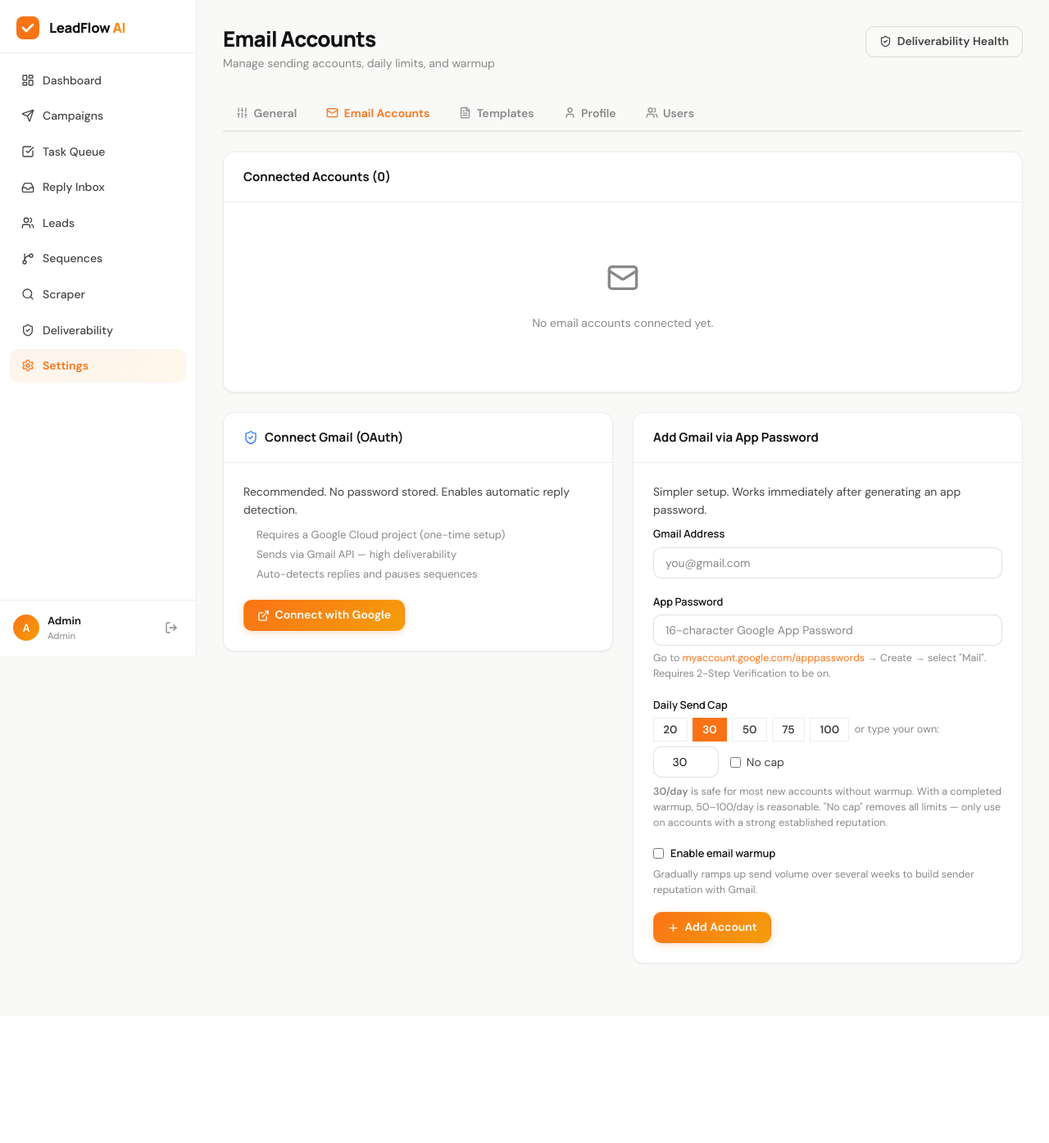
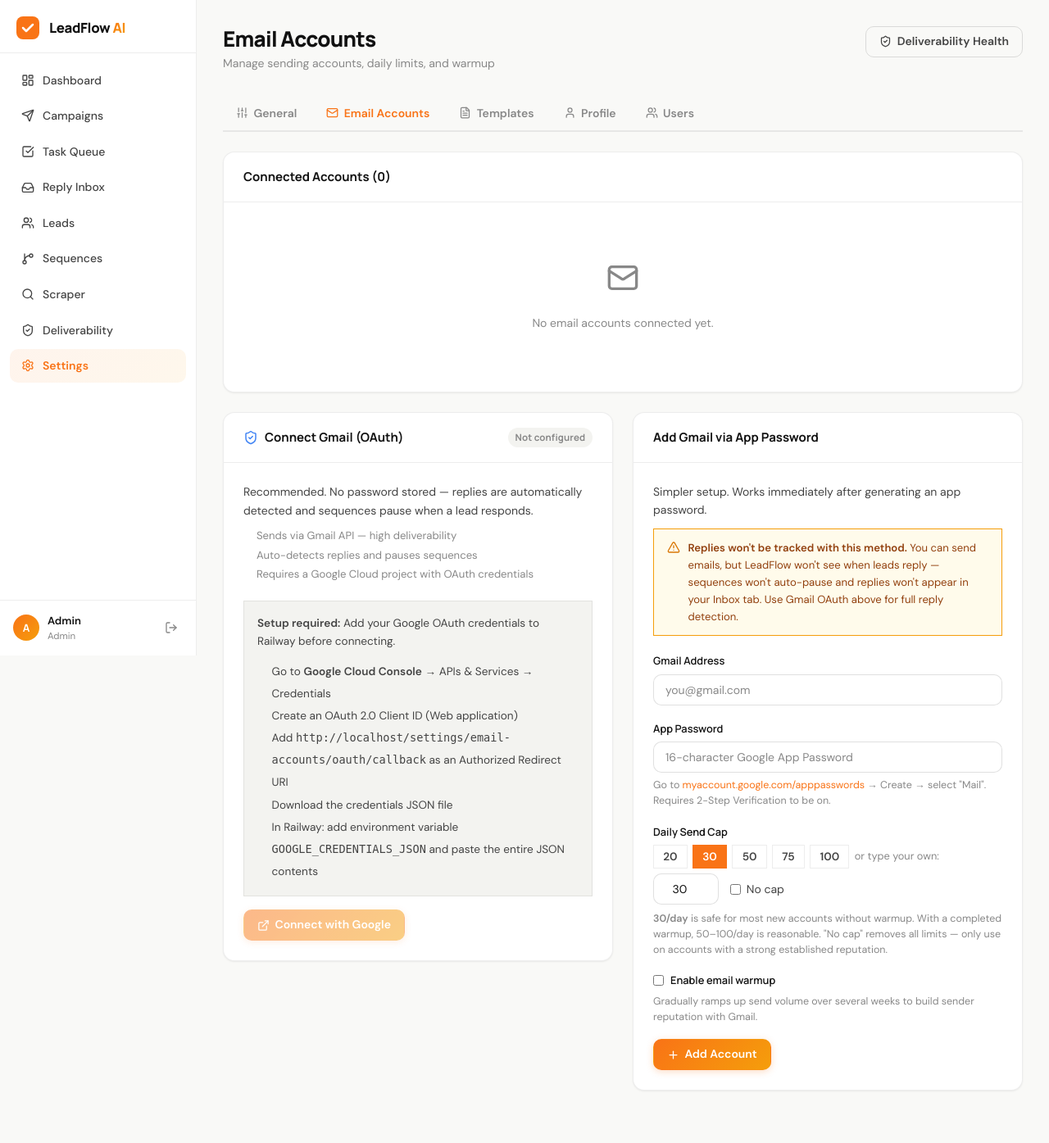
Before and after one commit to evanfay/leadflow-ai, a Flask app: page /settings/email-accounts in a window 1280 px wide. Shown: the whole page at 82% size. Before the commit the page ends 1177 px from the top, so only its background shows below. Run offline with Flask 3, Linux system fonts and the light colour scheme; a user stored in the database is signed in; data that the repository does not hold is empty.

Commit message:
Fix OAuth button, add GOOGLE_CREDENTIALS_JSON support, warn SMTP has no reply tracking
- oauth_connect/callback now use _oauth_secrets_file() which falls back to
  GOOGLE_CREDENTIALS_JSON env var (paste JSON contents in Railway settings)
- Email accounts page shows Configured/Not configured badge on OAuth card
- When not configured: button is disabled and step-by-step setup instructions
  are shown inline including the exact redirect URI to register in Google Cloud
- SMTP card now has a visible amber warning that replies won't be tracked
  and sequences won't auto-pause with this auth method

Co-Authored-By: Claude Sonnet 4.6 <noreply@anthropic.com>

```diff
--- a/blueprints/settings/routes.py
+++ b/blueprints/settings/routes.py
@@ -22,11 +22,28 @@ def save_settings():
     return redirect(url_for('settings.index'))
 
 
+def _oauth_secrets_file():
+    """Return a path to Google OAuth secrets JSON, supporting a file or env var."""
+    secrets_file = current_app.config.get('GOOGLE_CLIENT_SECRETS_FILE', 'google_credentials.json')
+    if os.path.exists(secrets_file):
+        return secrets_file
+    creds_json = os.environ.get('GOOGLE_CREDENTIALS_JSON', '').strip()
+    if creds_json:
+        import tempfile
+        tmp = tempfile.NamedTemporaryFile(mode='w', suffix='.json', delete=False)
+        tmp.write(creds_json)
+        tmp.close()
+        return tmp.name
+    return None
+
+
 @settings_bp.route('/email-accounts')
 @login_required
 def email_accounts():
     accounts = EmailAccount.query.filter_by(user_id=current_user.id).all()
-    return render_template('settings/email_accounts.html', accounts=accounts)
+    oauth_configured = _oauth_secrets_file() is not None
+    return render_template('settings/email_accounts.html', accounts=accounts,
+                           oauth_configured=oauth_configured)
 
 
 @settings_bp.route('/email-accounts', methods=['POST'])
@@ -77,9 +94,14 @@ def add_email_account():
 @login_required
 def oauth_connect():
     """Start Gmail OAuth flow."""
-    secrets_file = current_app.config.get('GOOGLE_CLIENT_SECRETS_FILE', 'google_credentials.json')
-    if not os.path.exists(secrets_file):
-        flash('Google OAuth credentials file not found. Please configure GOOGLE_CLIENT_SECRETS_FILE.', 'danger')
+    secrets_file = _oauth_secrets_file()
+    if not secrets_file:
+        flash(
+            'Google OAuth is not configured. '
+            'Set GOOGLE_CREDENTIALS_JSON (paste the contents of your credentials.json) '
+            'or GOOGLE_CLIENT_SECRETS_FILE in your Railway environment variables.',
+            'danger'
+        )
         return redirect(url_for('settings.email_accounts'))
 
     try:
@@ -107,7 +129,7 @@ def oauth_connect():
 @login_required
 def oauth_callback():
     """Handle OAuth callback from Google."""
-    secrets_file = current_app.config.get('GOOGLE_CLIENT_SECRETS_FILE', 'google_credentials.json')
+    secrets_file = _oauth_secrets_file()
 
     try:
         from google_auth_oauthlib.flow import Flow
--- a/templates/settings/email_accounts.html
+++ b/templates/settings/email_accounts.html
@@ -141,19 +141,39 @@
         <i data-lucide="shield-check" style="color:#4285f4; width:18px; height:18px;"></i>
         Connect Gmail (OAuth)
       </h2>
+      <span class="badge {% if oauth_configured %}badge-green{% else %}badge-gray{% endif %}">
+        {% if oauth_configured %}Configured{% else %}Not configured{% endif %}
+      </span>
     </div>
     <div class="card-body">
       <p style="color:var(--text-body); font-size:0.875rem; margin-bottom:0.5rem;">
-        Recommended. No password stored. Enables automatic reply detection.
+        Recommended. No password stored — replies are automatically detected and sequences pause when a lead responds.
       </p>
       <ul style="font-size:0.82rem; color:var(--text-muted); margin:0 0 1.25rem 1rem; line-height:1.8;">
-        <li>Requires a Google Cloud project (one-time setup)</li>
         <li>Sends via Gmail API — high deliverability</li>
         <li>Auto-detects replies and pauses sequences</li>
+        <li>Requires a Google Cloud project with OAuth credentials</li>
       </ul>
+
+      {% if oauth_configured %}
       <a href="{{ url_for('settings.oauth_connect') }}" class="btn btn-primary">
         <i data-lucide="external-link"></i> Connect with Google
       </a>
+      {% else %}
+      <div style="background:var(--bg-alt); border:1px solid var(--border); border-radius:var(--radius); padding:1rem; margin-bottom:1rem; font-size:0.85rem; color:var(--text-body);">
+        <strong>Setup required:</strong> Add your Google OAuth credentials to Railway before connecting.
+        <ol style="margin:0.75rem 0 0 1.1rem; line-height:2;">
+          <li>Go to <strong>Google Cloud Console</strong> → APIs &amp; Services → Credentials</li>
+          <li>Create an OAuth 2.0 Client ID (Web application)</li>
+          <li>Add <code>{{ request.host_url }}settings/email-accounts/oauth/callback</code> as an Authorized Redirect URI</li>
+          <li>Download the credentials JSON file</li>
+          <li>In Railway: add environment variable <code>GOOGLE_CREDENTIALS_JSON</code> and paste the entire JSON contents</li>
+        </ol>
+      </div>
+      <button class="btn btn-primary" disabled title="Configure GOOGLE_CREDENTIALS_JSON in Railway first">
+        <i data-lucide="external-link"></i> Connect with Google
+      </button>
+      {% endif %}
     </div>
   </div>
 
@@ -163,9 +183,17 @@
       <h2 class="card-title">Add Gmail via App Password</h2>
     </div>
     <div class="card-body">
-      <p style="color:var(--text-body); font-size:0.875rem; margin-bottom:0.5rem;">
+      <p style="color:var(--text-body); font-size:0.875rem; margin-bottom:0.75rem;">
         Simpler setup. Works immediately after generating an app password.
       </p>
+      <div style="display:flex; gap:0.6rem; align-items:flex-start; background:#fffbeb; border:1px solid #f59e0b; border-radius:var(--radius); padding:0.75rem 1rem; margin-bottom:1.25rem;">
+        <i data-lucide="alert-triangle" style="width:16px;height:16px;color:#d97706;flex-shrink:0;margin-top:2px;"></i>
+        <div style="font-size:0.82rem; color:#92400e; line-height:1.6;">
+          <strong>Replies won't be tracked with this method.</strong>
+          You can send emails, but LeadFlow won't see when leads reply — sequences won't auto-pause and replies won't appear in your Inbox tab.
+          Use Gmail OAuth above for full reply detection.
+        </div>
+      </div>
       <form method="POST" action="{{ url_for('settings.add_email_account') }}">
         <input type="hidden" name="csrf_token" value="{{ csrf_token() if csrf_token is defined else '' }}">
 
```
